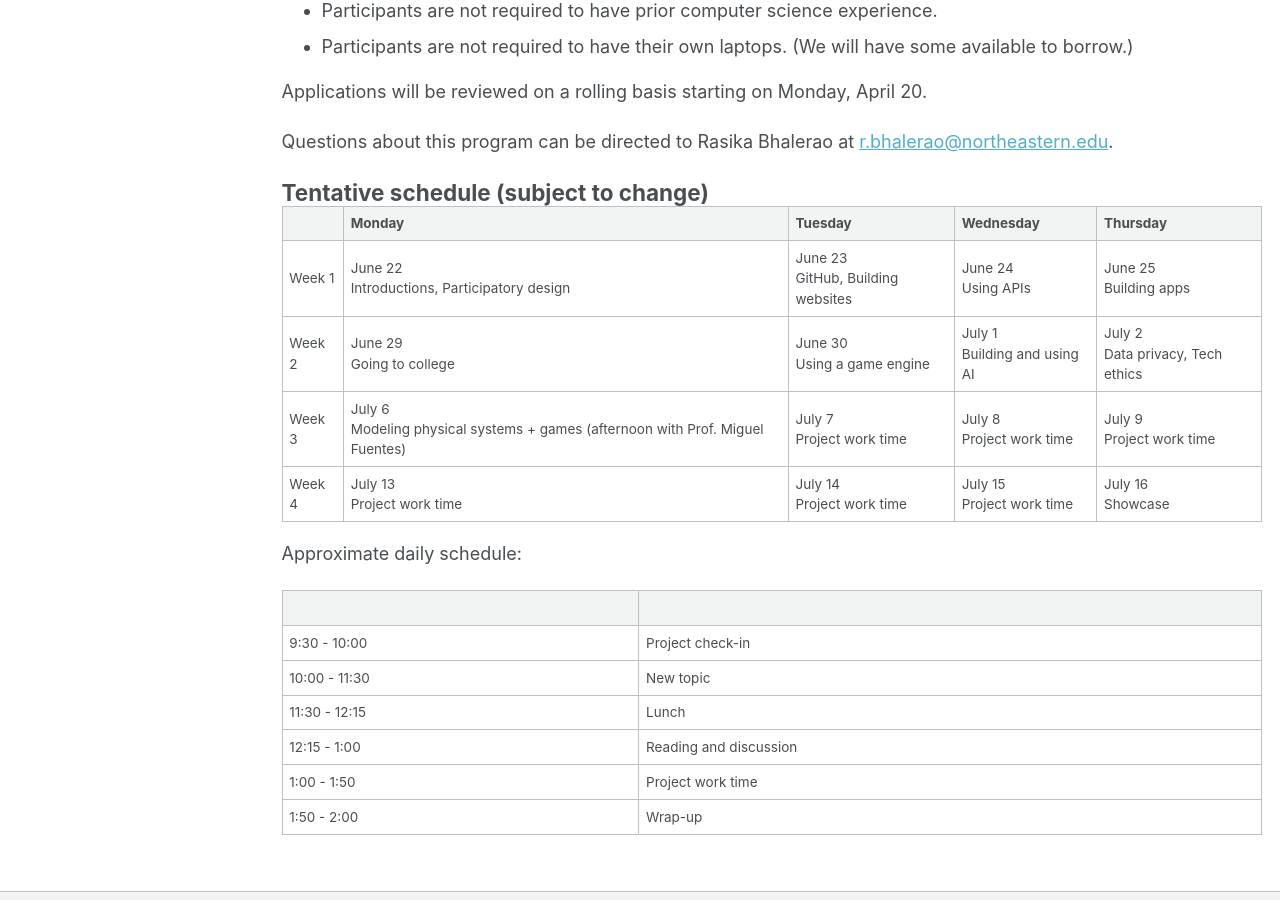
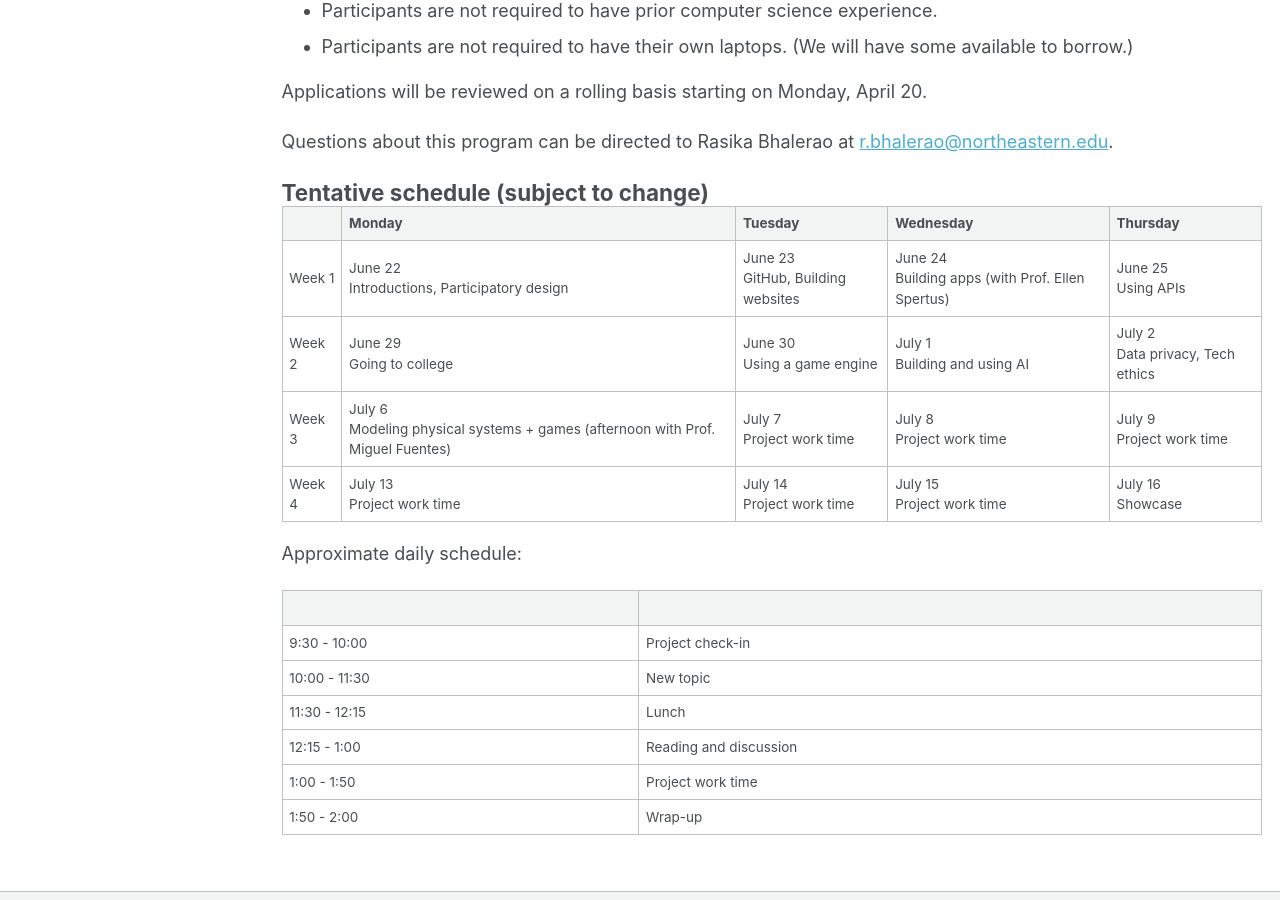
Before and after one commit to rasikabh/rasikabh.github.io, a Jekyll site: the page built from _pages/summercodingcommunity.md, in a window 1280 px wide and 900 px high, scrolled down 1302 px. Built offline with Jekyll 4.4.1, drawn with Linux system fonts in a browser that asks for light colours.

Commit message:
add Ellen to Wednesday

```diff
--- a/_pages/summercodingcommunity.md
+++ b/_pages/summercodingcommunity.md
@@ -58,7 +58,7 @@ Questions about this program can be directed to Rasika Bhalerao at [r.bhalerao@n
 
 |  | Monday | Tuesday | Wednesday | Thursday |
 | - | - | - | - | - |
-| Week 1 | June 22<br />Introductions, Participatory design | June 23<br />GitHub, Building websites | June 24<br />Using APIs | June 25<br />Building apps |
+| Week 1 | June 22<br />Introductions, Participatory design | June 23<br />GitHub, Building websites | June 24<br />Building apps (with Prof. Ellen Spertus) | June 25<br />Using APIs |
 | Week 2 | June 29<br />Going to college | June 30<br />Using a game engine | July 1<br />Building and using AI | July 2<br />Data privacy, Tech ethics |
 | Week 3 | July 6<br />Modeling physical systems + games (afternoon with Prof. Miguel Fuentes) | July 7<br />Project work time | July 8<br />Project work time | July 9<br />Project work time |
 | Week 4 | July 13<br />Project work time | July 14<br />Project work time | July 15<br />Project work time | July 16<br />Showcase|
```
